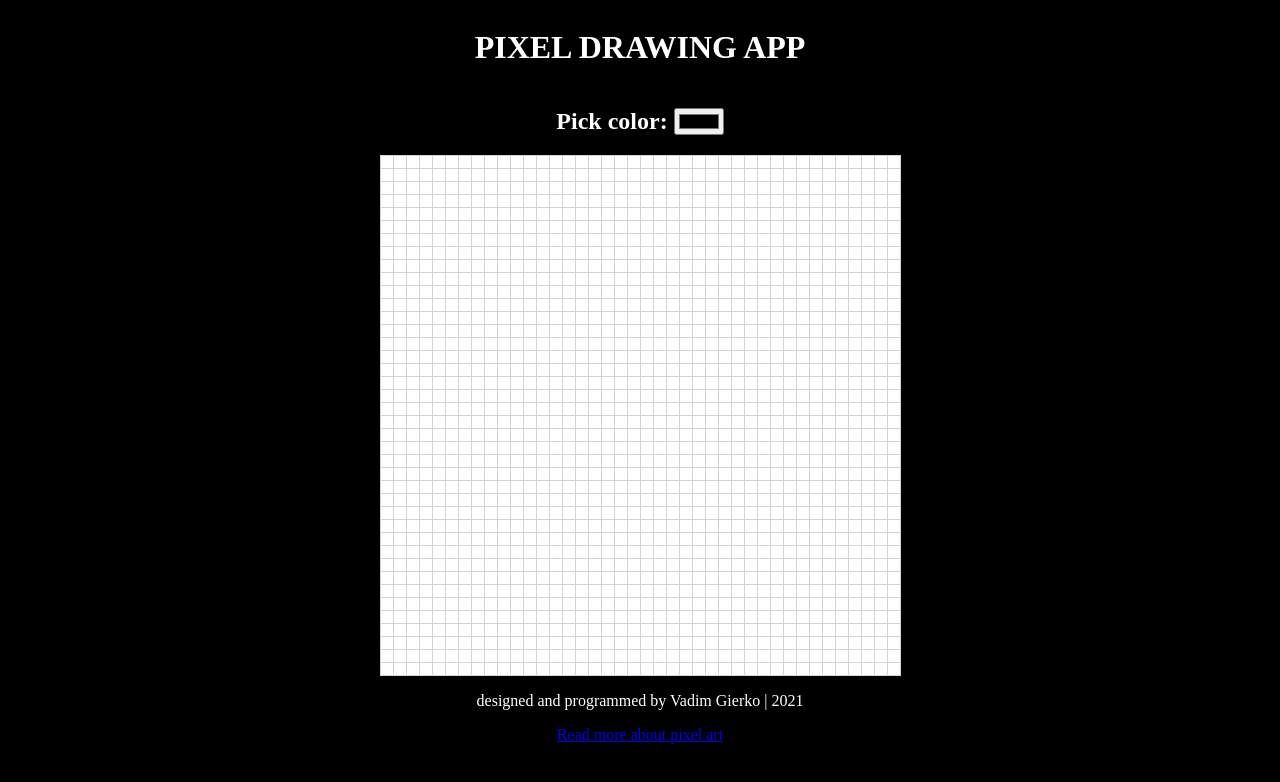
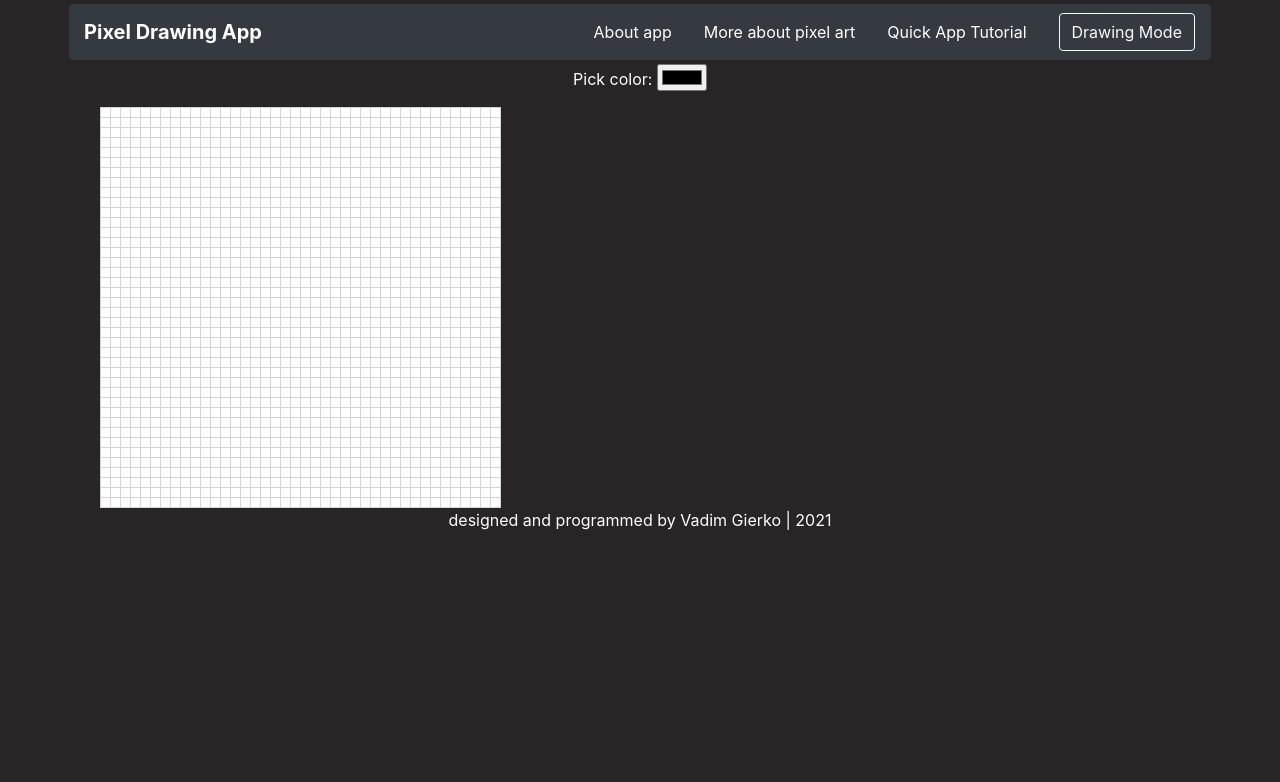
Before and after one commit to vadimgierko/PixelDrawApp, a plain HTML site: page index.html in a window 1280 px wide. Drawn offline with nearby package versions, Linux system fonts and the light colour scheme.

Commit message:
+bootstrap styling, navbar

```diff
--- a/index.css
+++ b/index.css
@@ -1,21 +1,3 @@
-body {
-  background-color: black;
-  color: white;
-}
-
-.app {
-  display: flex;
-  justify-content: center;
-  flex-direction: column;
-
-  width: 100%;
-  height: 100%;
-  align-items: center;
-  align-content: center;
-
-  text-align: center;
-}
-
 .pixel {
   width: 10px;
   height: 10px;
@@ -26,7 +8,3 @@ body {
   background-color: white;
   border-collapse: collapse;
 }
-
-#downloaded-picture {
-
-}
--- a/index.html
+++ b/index.html
@@ -8,11 +8,14 @@
     <script src="https://unpkg.com/react-dom/umd/react-dom.development.js"></script>
     <script src="https://unpkg.com/babel-standalone/babel.js"></script>
     <script src="https://html2canvas.hertzen.com/dist/html2canvas.min.js"></script>
+    <link rel="stylesheet" href="https://cdn.jsdelivr.net/npm/bootstrap@4.6.0/dist/css/bootstrap.min.css" integrity="sha384-B0vP5xmATw1+K9KRQjQERJvTumQW0nPEzvF6L/Z6nronJ3oUOFUFpCjEUQouq2+l" crossorigin="anonymous">    <link rel="stylesheet" type="text/css" href="style.css">
 
     <link rel="stylesheet" type="text/css" href="index.css">
   </head>
-  <body>
+  <body style="background-color: rgb(39, 37, 37); color: white">
     <div id="root"></div>
     <script type="text/babel" src="index.js"></script>
+    <script src="https://code.jquery.com/jquery-3.5.1.slim.min.js" integrity="sha384-DfXdz2htPH0lsSSs5nCTpuj/zy4C+OGpamoFVy38MVBnE+IbbVYUew+OrCXaRkfj" crossorigin="anonymous"></script>
+    <script src="https://cdn.jsdelivr.net/npm/bootstrap@4.6.0/dist/js/bootstrap.bundle.min.js" integrity="sha384-Piv4xVNRyMGpqkS2by6br4gNJ7DXjqk09RmUpJ8jgGtD7zP9yug3goQfGII0yAns" crossorigin="anonymous"></script>
   </body>
 </html>
--- a/index.js
+++ b/index.js
@@ -96,34 +96,46 @@ class App extends React.Component {
     this.setState({color: color}, console.log(this.state.color));
   }
 
-  /* turning off download function:
-  download() {
-    html2canvas(document.querySelector('.pixels')).then(canvas => {
-         document.getElementById("downloaded-picture").appendChild(canvas);
-      });
-  }
-
-  was in render() before Canvas:
-  <button
-    type="button"
-     onClick={this.download}
-  >download image</button>
-
-  was after footer: <div id="downloaded-picture"></div>
-  */
-
   render() {
     return (
-      <div className="app">
-        <h1>PIXEL DRAWING APP</h1>
-        <h2>Pick color: <input type="color" onChange={this.setColor.bind(this)} /></h2>
+      <div className="container">
+        <div className="navbar .form-inline bg-dark justify-content-between text-white my-1 mx-n3 rounded">
+          <div className="col">
+            <span className="navbar-brand mb-0 ml-n3 h1 font-weight-bold text-white">
+              <a
+                href="#"
+                className="text-reset"
+              >
+                Pixel Drawing App
+              </a>
+            </span>
+          </div>
+          <span className="mx-3" id="about-app-btn">About app</span>
+          <span
+            className="mx-3"
+            id="more-about-pixel-art-btn"
+          >
+            <a target="_blank" href="https://en.wikipedia.org/wiki/Pixel_art" className="text-reset">More about pixel art</a>
+          </span>
+          <span className="mx-3" id="tutorial-btn">Quick App Tutorial</span>
+          <button
+            type="button"
+            className="btn btn-outline-light ml-3"
+            id="create-new-mind-map-btn"
+          >
+            Drawing Mode
+          </button>
+        </div>
 
-        <Canvas color={this.state.color} />
+        <div className="app text-center">
+          <p>Pick color: <input type="color" onChange={this.setColor.bind(this)} /></p>
 
-        <footer>
-          <p>designed and programmed by Vadim Gierko | 2021</p>
-          <p><a target="_blank" href="https://en.wikipedia.org/wiki/Pixel_art">Read more about pixel art</a></p>
-        </footer>
+          <div className="col align-self-center"><Canvas color={this.state.color} /></div>
+
+          <footer>
+            <p>designed and programmed by Vadim Gierko | 2021</p>
+          </footer>
+        </div>
       </div>
     );
   }
```
